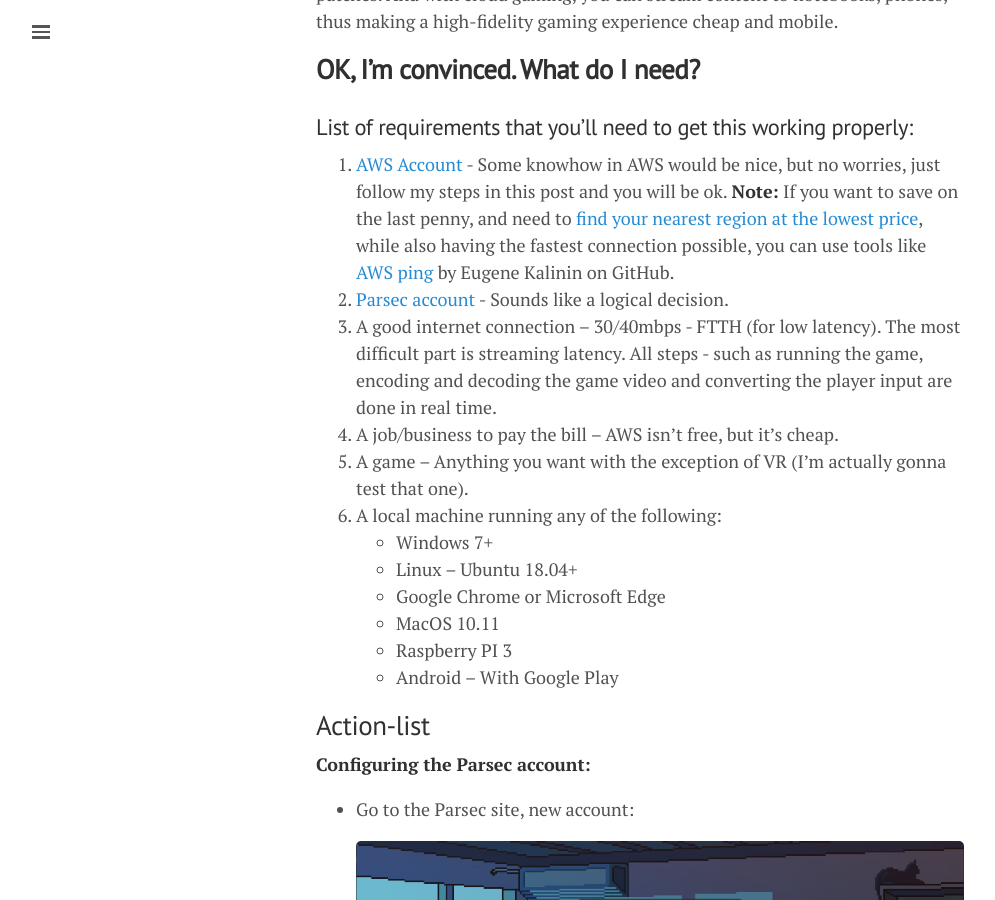
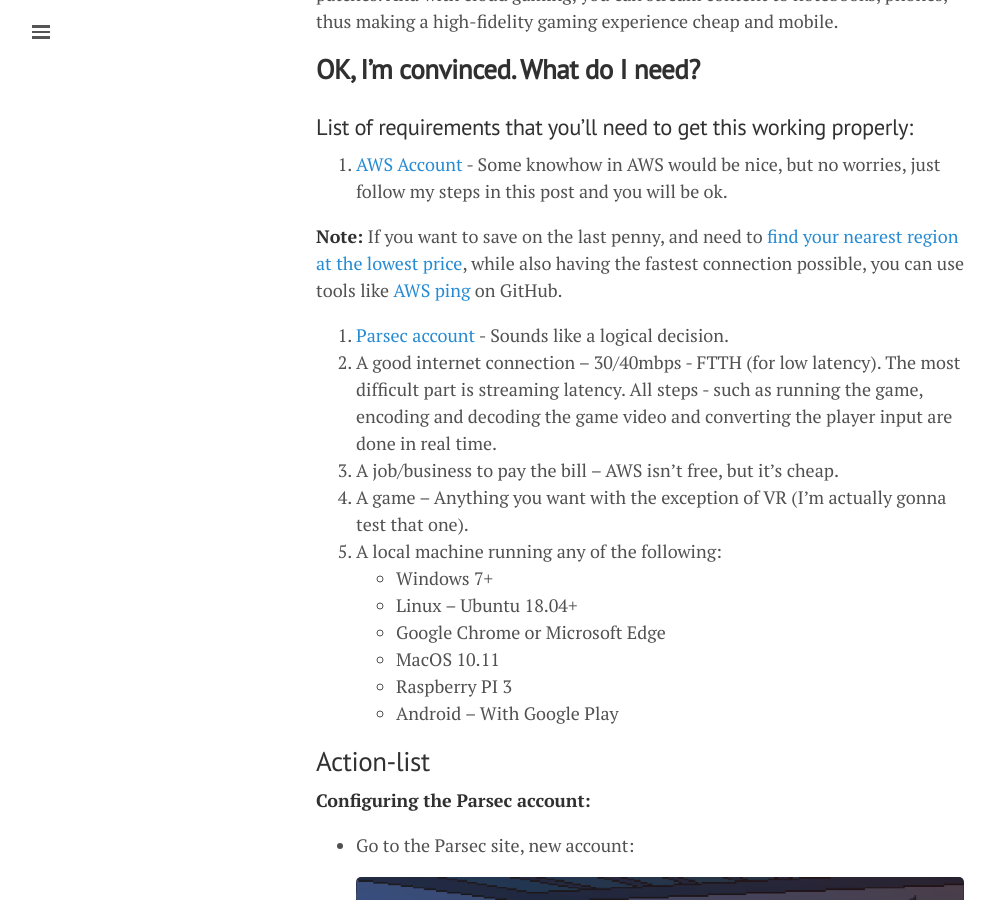
Before and after one commit to lgeurts/lgeurts.github.io, a Jekyll site: the page built from _posts/2021-11-02-aws-high-performance-cloud-gaming.md, in a window 1280 px wide and 900 px high, scrolled down 710 px. Shown: the whole window, without its empty margins (0-995 px from the left). Built offline with Jekyll 4.4.1, drawn with Linux system fonts in a browser that asks for light colours; nearby versions of some CDN libraries; comment, search, counter and statistics services are not loaded.

Commit message:
Update 2021-11-02-aws-high-performance-cloud-gaming.md

```diff
--- a/_posts/2021-11-02-aws-high-performance-cloud-gaming.md
+++ b/_posts/2021-11-02-aws-high-performance-cloud-gaming.md
@@ -22,12 +22,13 @@
 ### List of requirements that you’ll need to get this working properly:
 
 1. [AWS Account](https://aws.amazon.com/premiumsupport/knowledge-center/create-and-activate-aws-account/) - Some knowhow in AWS would be nice, but no worries, just follow my steps in this post and you will be ok.
-   **Note:** If you want to save on the last penny, and need to [find your nearest region at the lowest price](https://openupthecloud.com/find-aws-region-closest/), while also having the fastest connection possible, you can use tools like [AWS ping](https://github.com/ekalinin/awsping) by Eugene Kalinin on GitHub.
-2. [Parsec account](https://parsec.app/) - Sounds like a logical decision.
-3. A good internet connection – 30/40mbps - FTTH (for low latency). The most difficult part is streaming latency. All steps - such as running the game, encoding and decoding the game video and converting the player input are done in real time.
-4. A job/business to pay the bill – AWS isn’t free, but it’s cheap.
-5. A game – Anything you want with the exception of VR (I'm actually gonna test that one).
-6. A local machine running any of the following:
+
+**Note:** If you want to save on the last penny, and need to [find your nearest region at the lowest price](https://openupthecloud.com/find-aws-region-closest/), while also having the fastest connection possible, you can use tools like [AWS ping](https://github.com/ekalinin/awsping) on GitHub.
+3. [Parsec account](https://parsec.app/) - Sounds like a logical decision.
+4. A good internet connection – 30/40mbps - FTTH (for low latency). The most difficult part is streaming latency. All steps - such as running the game, encoding and decoding the game video and converting the player input are done in real time.
+5. A job/business to pay the bill – AWS isn’t free, but it’s cheap.
+6. A game – Anything you want with the exception of VR (I'm actually gonna test that one).
+7. A local machine running any of the following:
    - Windows 7+
    - Linux – Ubuntu 18.04+
    - Google Chrome or Microsoft Edge
```
